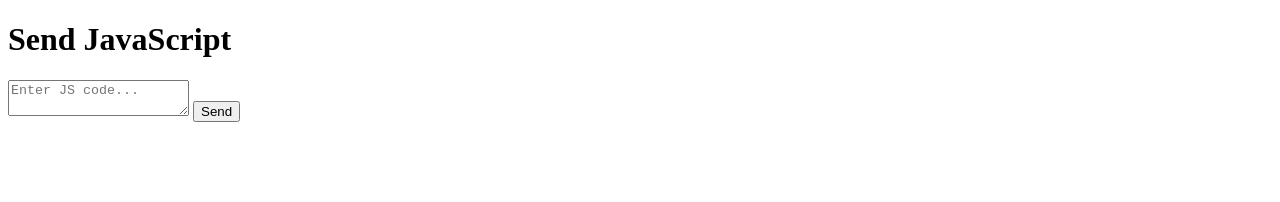
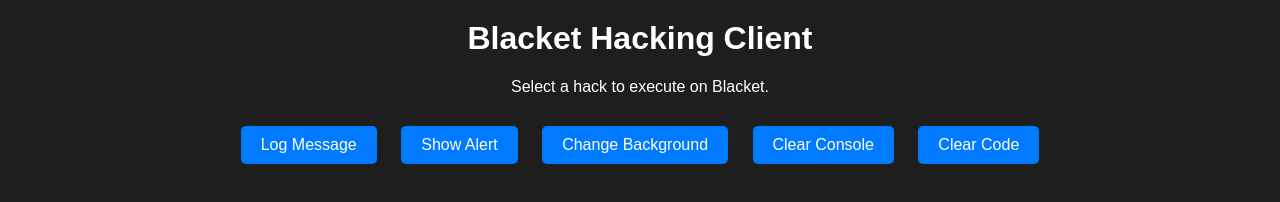
Before and after one commit to AndyMan34Git/blacket-hacking-thingy, a website: page index.html in a window 1280 px wide. Drawn offline with Linux system fonts and the light colour scheme.

Commit message:
Update index.html

```diff
--- a/index.html
+++ b/index.html
@@ -1,21 +1,69 @@
 <!DOCTYPE html>
 <html lang="en">
 <head>
-    <title>Blacket Control Panel</title>
+    <meta charset="UTF-8">
+    <meta name="viewport" content="width=device-width, initial-scale=1.0">
+    <title>Blacket Hacking Client</title>
+    <style>
+        body {
+            font-family: Arial, sans-serif;
+            text-align: center;
+            background-color: #1e1e1e;
+            color: white;
+        }
+        h1 {
+            margin-top: 20px;
+        }
+        .button-container {
+            margin-top: 20px;
+        }
+        button {
+            padding: 10px 20px;
+            margin: 10px;
+            font-size: 16px;
+            cursor: pointer;
+            border: none;
+            border-radius: 5px;
+            background-color: #007bff;
+            color: white;
+        }
+        button:hover {
+            background-color: #0056b3;
+        }
+        #status {
+            margin-top: 20px;
+            font-weight: bold;
+        }
+    </style>
 </head>
 <body>
-    <h1>Send JavaScript</h1>
-    <textarea id="jsCode" placeholder="Enter JS code..."></textarea>
-    <button onclick="sendCode()">Send</button>
+    <h1>Blacket Hacking Client</h1>
+    <p>Select a hack to execute on Blacket.</p>
+
+    <div class="button-container">
+        <button onclick="sendCode('console.log(\\'Hello from Vercel!\\')')">Log Message</button>
+        <button onclick="sendCode('alert(\\'You activated an alert!\\')')">Show Alert</button>
+        <button onclick="sendCode('document.body.style.backgroundColor=\\'red\\'')">Change Background</button>
+        <button onclick="sendCode('console.clear()')">Clear Console</button>
+        <button onclick="sendCode('')">Clear Code</button>
+    </div>
+
+    <p id="status"></p>
 
     <script>
-        function sendCode() {
-            let code = document.getElementById("jsCode").value;
-            fetch("https://blacket-hacking-thingy.vercel.app/api/send", {
-                method: "POST",
-                headers: { "Content-Type": "application/json" },
-                body: JSON.stringify({ code })
-            });
+        async function sendCode(code) {
+            try {
+                let response = await fetch("/api/send", {
+                    method: "POST",
+                    headers: { "Content-Type": "application/json" },
+                    body: JSON.stringify({ code })
+                });
+                let data = await response.json();
+                document.getElementById("status").textContent = code ? "Code sent successfully!" : "Code cleared!";
+            } catch (error) {
+                document.getElementById("status").textContent = "Error sending code!";
+                console.error("Error:", error);
+            }
         }
     </script>
 </body>
```
